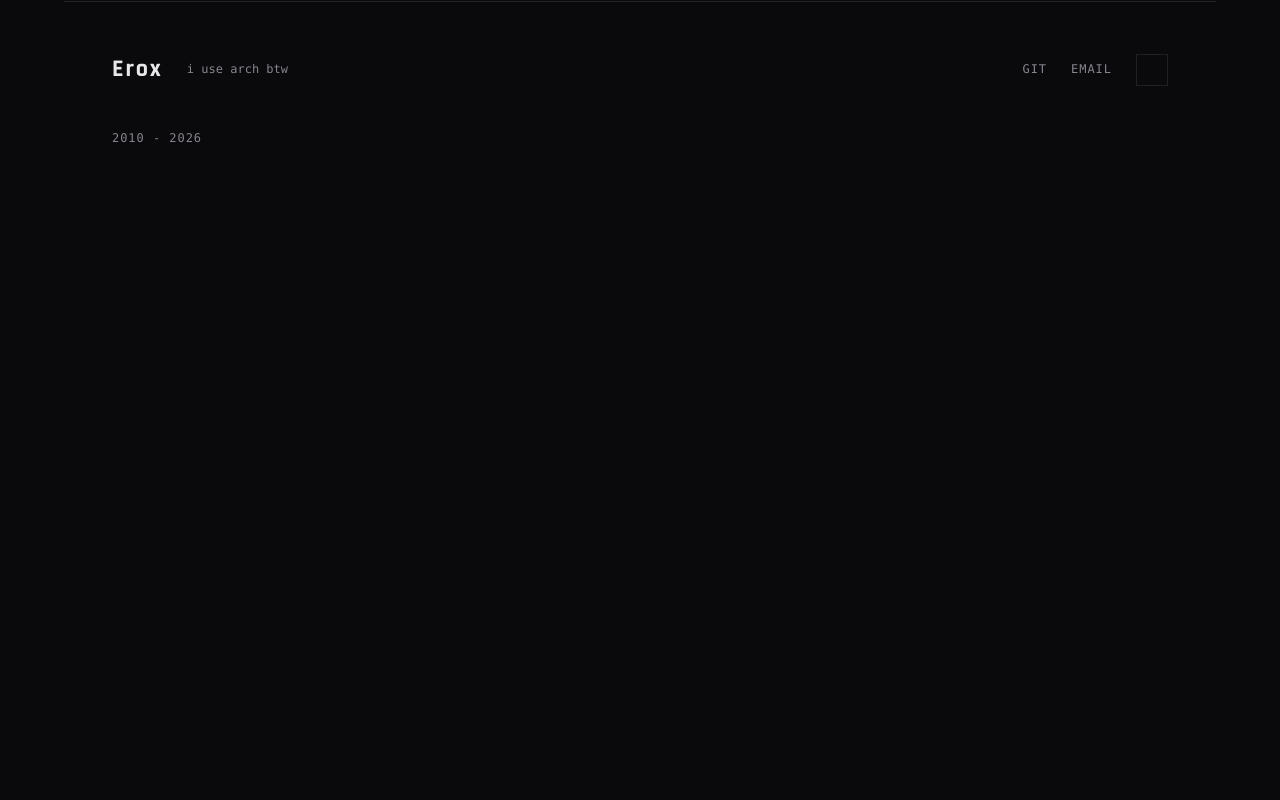
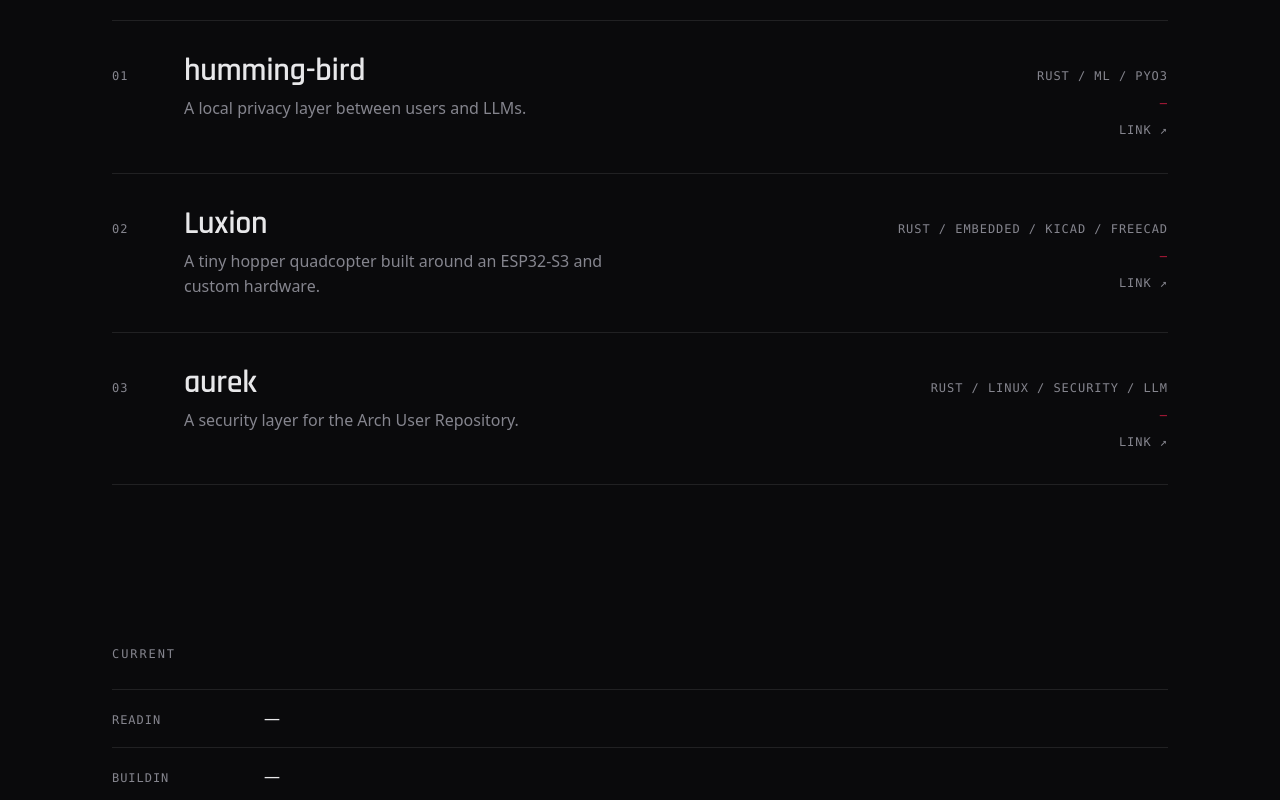
Before and after one commit to Erox-02/portfolio, a React (Vite) app: page / in a window 1280 px wide. Shown: the part 620-1420 px from the top of the page. Before the commit the page ends 800 px from the top, so only its background shows below. Built offline with nearby package versions, Linux system fonts and the light colour scheme.

Commit message:
added my projects(just basic desc)

```diff
--- a/src/app.jsx
+++ b/src/app.jsx
@@ -1,6 +1,8 @@
 import Nav from './comps/nav.jsx'
 import Hero from './secs/hero.jsx'
 import Foot from './secs/foot.jsx'
+import Now from './secs/now.jsx'
+import Work from './secs/work.jsx'
 
 export default function App() {
   return (
@@ -8,7 +10,9 @@ export default function App() {
       <Nav />
       <main>
         <Hero />
-        {/* secs*/}
+        <Work />
+        <Now />
+        {/*  secs*/}
       </main>
       <Foot />
     </>
--- a/src/comps/row.jsx
+++ b/src/comps/row.jsx
@@ -1,3 +1,24 @@
-export default function Row({ children }) {
-  return <li className="row">{children}</li>
+export default function Row({ index, project }) {
+  const number = String(index + 1).padStart(2, '0')
+
+  return (
+    <li className="row">
+      <span className="row-num mono">{number}</span>
+
+      <div className="row-main">
+        <h3 className="row-title">{project.title}</h3>
+        <p className="row-desc">{project.description}</p>
+      </div>
+
+      <div className="row-meta">
+        <span className="row-stack mono">
+          {project.stack.join(' / ')}
+        </span>
+        <span className="row-status mono">{project.status}</span>
+        <a className="row-link mono" href={project.link}>
+          LINK ↗
+        </a>
+      </div>
+    </li>
+  )
 }
--- a/src/data/projects.js
+++ b/src/data/projects.js
@@ -0,0 +1,29 @@
+
+const projects = [
+  {
+    title: 'humming-bird',
+    description: 'A local privacy layer between users and LLMs.',
+    stack: ['Rust', 'ML', 'PyO3'],
+    status: '—',
+    link: '#',
+    image: null,
+  },
+  {
+    title: 'Luxion',
+    description: 'A tiny hopper quadcopter built around an ESP32-S3 and custom hardware.',
+    stack: ['Rust', 'Embedded', 'KiCad', 'FreeCAD'],
+    status: '—',
+    link: '#',
+    image: null,
+  },
+  {
+    title: 'aurek',
+    description: 'A security layer for the Arch User Repository.',
+    stack: ['Rust', 'Linux', 'Security', 'LLM'],
+    status: '—',
+    link: '#',
+    image: null,
+  },
+]
+
+export default projects
--- a/src/secs/now.jsx
+++ b/src/secs/now.jsx
@@ -0,0 +1,18 @@
+export default function Now() {
+  return (
+    <section id="now" className="now container">
+      <span className="sec-label">Current</span>
+
+      <ul className="now-list">
+        <li className="now-item">
+          <span className="mono">Readin</span>
+          <span className="now-value">—</span>
+        </li>
+        <li className="now-item">
+          <span className="mono">Buildin</span>
+          <span className="now-value">—</span>
+        </li>
+      </ul>
+    </section>
+  )
+}
--- a/src/secs/work.jsx
+++ b/src/secs/work.jsx
@@ -0,0 +1,16 @@
+import projects from '../data/projects.js'
+import Row from '../comps/row.jsx'
+
+export default function Work() {
+  return (
+    <section id="work" className="work container">
+      <span className="sec-label">Selected Work</span>
+
+      <ul className="work-list">
+        {projects.map((project, i) => (
+          <Row key={project.title} index={i} project={project} />
+        ))}
+      </ul>
+    </section>
+  )
+}
--- a/src/styles/global.css
+++ b/src/styles/global.css
@@ -337,3 +337,117 @@ section {
     grid-column: 1 / -1;
   }
 }
+
+.now-list {
+  display: flex;
+  flex-direction: column;
+}
+
+.now-item {
+  display: grid;
+  grid-template-columns: 8rem 1fr;
+  gap: var(--sp-6);
+  padding-block: var(--sp-4);
+  border-top: 1px solid var(--border);
+  align-items: baseline;
+}
+
+.now-item:last-child {
+  border-bottom: 1px solid var(--border);
+}
+
+.now-value {
+  color: var(--fg);
+}
+
+@media (max-width: 640px) {
+  .now-item {
+    grid-template-columns: 1fr;
+    gap: var(--sp-1);
+  }
+}
+
+.work-list {
+  display: flex;
+  flex-direction: column;
+}
+
+.row {
+  display: grid;
+  grid-template-columns: 3rem 1fr auto;
+  gap: var(--sp-6);
+  padding-block: var(--sp-8);
+  border-top: 1px solid var(--border);
+  align-items: baseline;
+  transition: background var(--dur-fast) var(--ease);
+}
+
+.row:last-child {
+  border-bottom: 1px solid var(--border);
+}
+
+.row:hover {
+  background: var(--surface);
+}
+
+.row-num {
+  color: var(--fg-muted);
+}
+
+.row-main {
+  display: flex;
+  flex-direction: column;
+  gap: var(--sp-2);
+}
+
+.row-title {
+  font-family: var(--font-hero);
+  font-weight: 600;
+  font-size: var(--fs-2xl);
+  line-height: var(--lh-tight);
+  letter-spacing: -0.01em;
+}
+
+.row-desc {
+  color: var(--fg-muted);
+  max-width: 48ch;
+}
+
+.row-meta {
+  display: flex;
+  flex-direction: column;
+  gap: var(--sp-2);
+  text-align: right;
+  align-items: flex-end;
+}
+
+.row-status {
+  color: var(--accent);
+}
+
+.row-link {
+  color: var(--fg-muted);
+  transition: color var(--dur-fast) var(--ease);
+}
+
+.row:hover .row-link {
+  color: var(--fg);
+}
+
+.row-link:focus-visible {
+  outline: 1px solid var(--accent);
+  outline-offset: 3px;
+}
+
+@media (max-width: 640px) {
+  .row {
+    grid-template-columns: 3rem 1fr;
+    row-gap: var(--sp-4);
+  }
+
+  .row-meta {
+    grid-column: 2;
+    align-items: flex-start;
+    text-align: left;
+  }
+}
```
